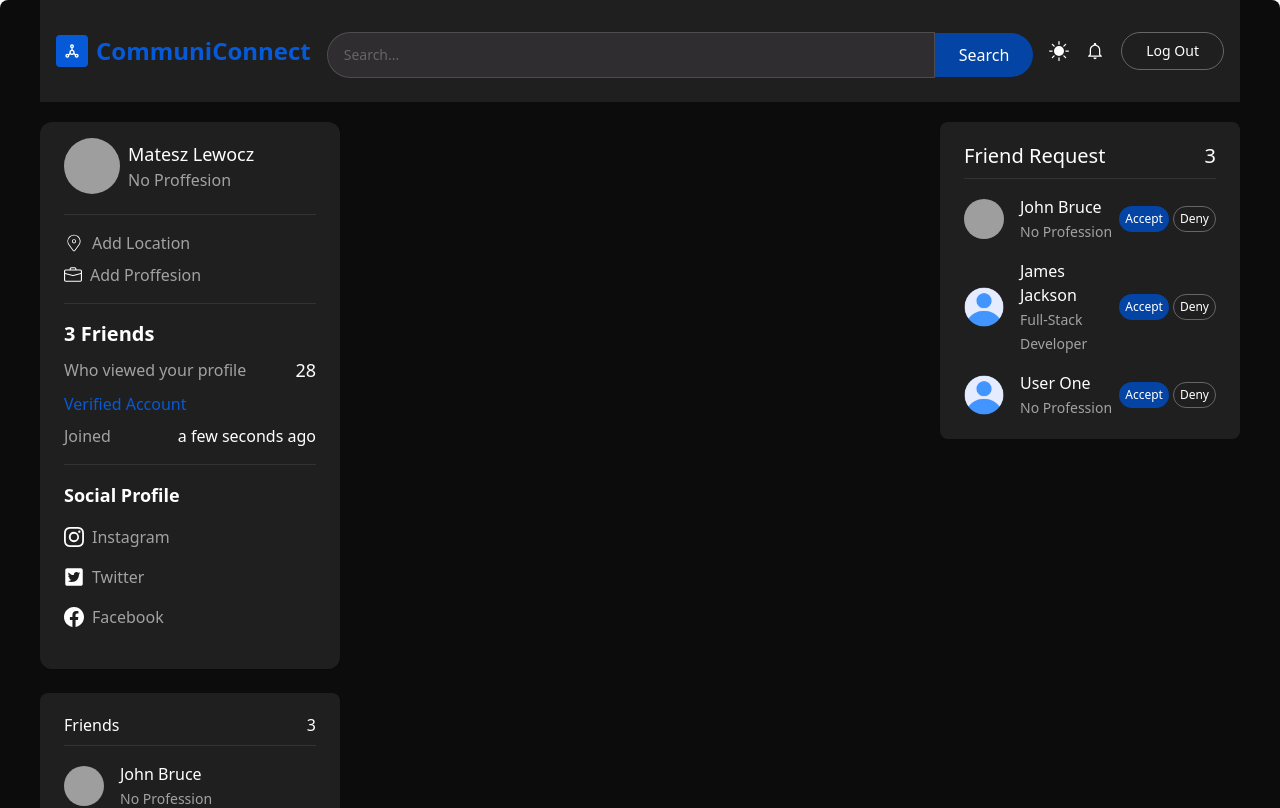
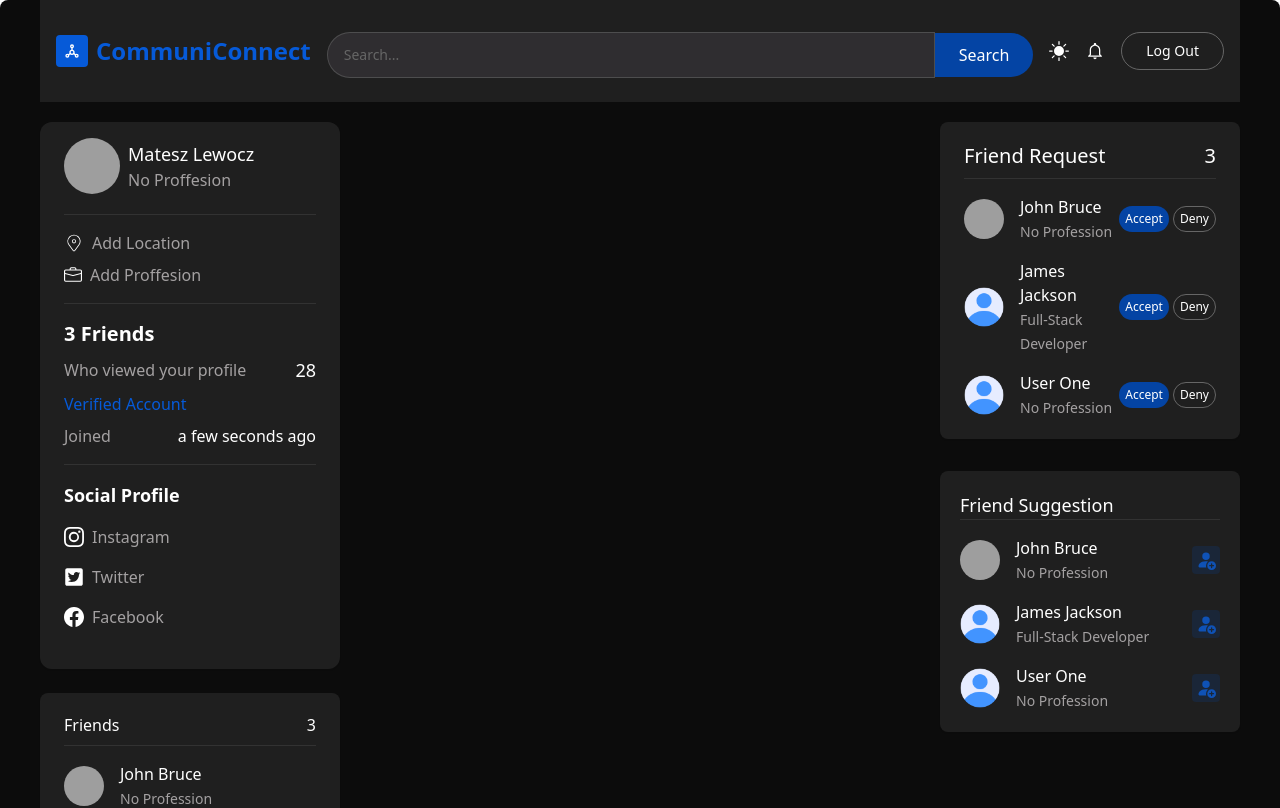
Before and after one commit to Lewoczegg/JS-Projekt, a React (Create React App) app in the folder client/: page / in a window 1280 px wide. Shown: the top 808 px of the page. Built offline with nearby package versions, Linux system fonts and the light colour scheme; grey boxes are pictures that could not be loaded; some icons are missing.

Commit message:
Add Suggested Friends UI

```diff
--- a/client/src/pages/Home.jsx
+++ b/client/src/pages/Home.jsx
@@ -1,14 +1,15 @@
 import React, { useState } from "react";
 import { useSelector } from "react-redux";
 import { CustomButton, FriendsCard, ProfileCard, TopBar } from "../components";
-import { friends, requests } from "../assets/data";
+import { suggest, requests } from "../assets/data";
 import { Link } from "react-router-dom";
 import { NoProfile } from "../assets";
+import { BsPersonFillAdd } from "react-icons/bs";
 
 const Home = () => {
   const { user } = useSelector((state) => state.user);
   const [friendRequest, setFriendRequest] = useState(requests);
-  const [suggestedFriends, setSuggestedFriends] = useState(requests);
+  const [suggestedFriends, setSuggestedFriends] = useState(suggest);
 
   return (
     <div className="w-full px-0 lg:px-10 pb-20 2xl:px-40 bg-bgColor lg:rounded-lg h-full overflow-hidden">
@@ -70,7 +71,47 @@
           </div>
 
           {/* SUGGESTED FRIENDS */}
-          <div></div>
+          <div className="w-full bg-primary shadow-sm rounded-lg px-5 py-5">
+            <div className="flex items-center justify-between text-lg text-ascent-1 border-b border-[#66666645]">
+              <span>Friend Suggestion</span>
+            </div>
+            <div className="w-full flex flex-col gap-4 pt-4">
+              {suggestedFriends?.map((friend) => (
+                <div
+                  className="flex items-center justify-between"
+                  key={friend._id}
+                >
+                  <Link
+                    to={"/profile/" + friend?._id}
+                    className="w-full flex gap-4 items-center curosr-pointer"
+                  >
+                    <img
+                      src={friend?.profileUrl ?? NoProfile}
+                      alt={friend?.firstName}
+                      className="w-10 h-10 object-cover rounded-full"
+                    />
+                    <div className="flex-1 ">
+                      <p className="text-base font-medium text-ascent-1">
+                        {friend?.firstName} {friend?.lastName}
+                      </p>
+                      <span className="text-sm text-ascent-2">
+                        {friend?.profession ?? "No Profession"}
+                      </span>
+                    </div>
+                  </Link>
+
+                  <div className="flex gap-1">
+                    <button
+                      className="bg-[#0444a430] text-sm text-white p-1 rounded"
+                      onClick={() => {}}
+                    >
+                      <BsPersonFillAdd size={20} className="text-[#0f52b6]" />
+                    </button>
+                  </div>
+                </div>
+              ))}
+            </div>
+          </div>
         </div>
       </div>
     </div>
```
